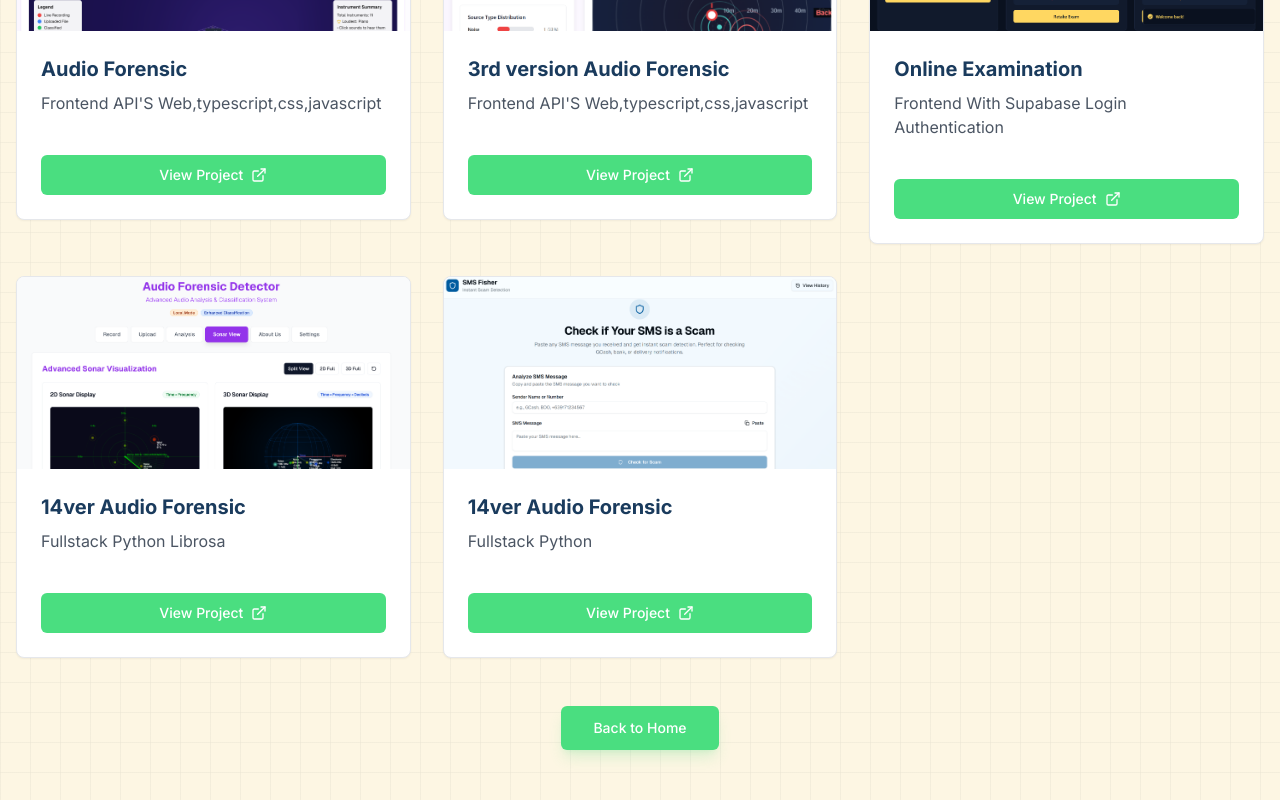
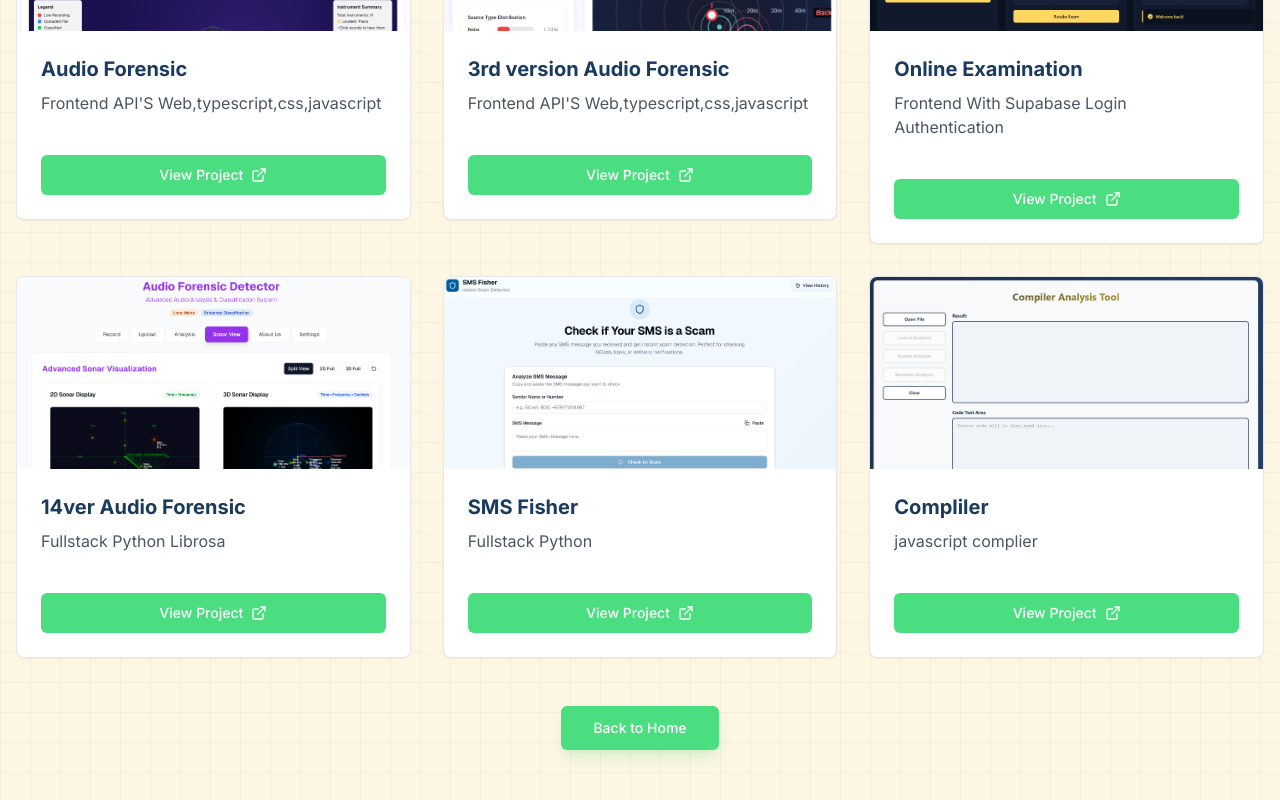
Before and after one commit to Lyndoncatan/Catandev, a Next.js app: page /projects in a window 1280 px wide. Shown: the part 1748-2548 px from the top of the page. Built offline with nearby package versions, Linux system fonts and the light colour scheme.

Commit message:
Updated project files

```diff
--- a/app/projects/page.tsx
+++ b/app/projects/page.tsx
@@ -111,11 +111,23 @@ export default function ProjectsPage() {
 
     {
       id: 14,
-      title: "14ver Audio Forensic",
+      title: "SMS Fisher",
       description: "Fullstack Python  ",
       image: "/images/sms-fisher.png",
       url: "https://sms-fisher.netlify.app",
+
     },
+
+    {
+      id: 15,
+      title: "Compliler ",
+      description: "javascript complier  ",
+      image: "/images/compiler.png",
+      url: "https://compiler-project-mauve.vercel.app/",
+
+    },
+
+
   ]
 
   const fadeInUp = {
```
Also changed, not shown: public/images/compiler.png (added).
